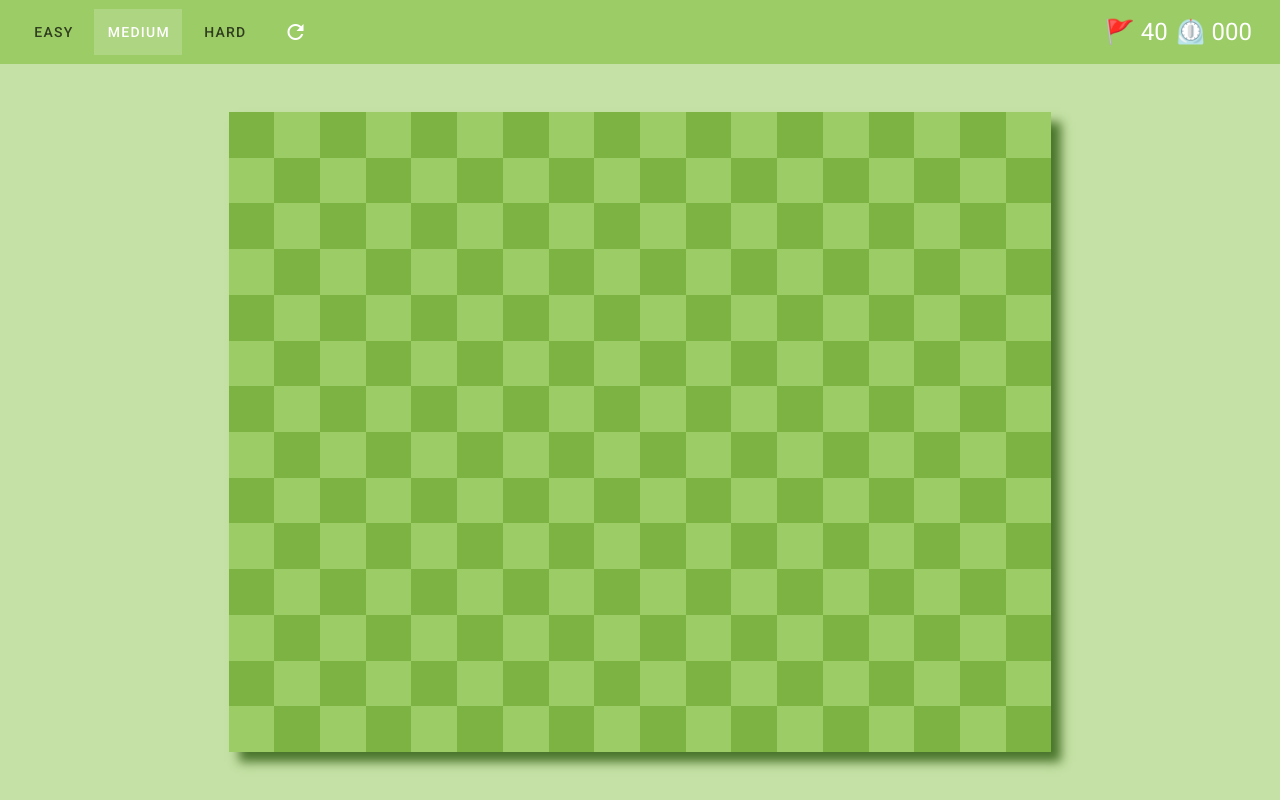
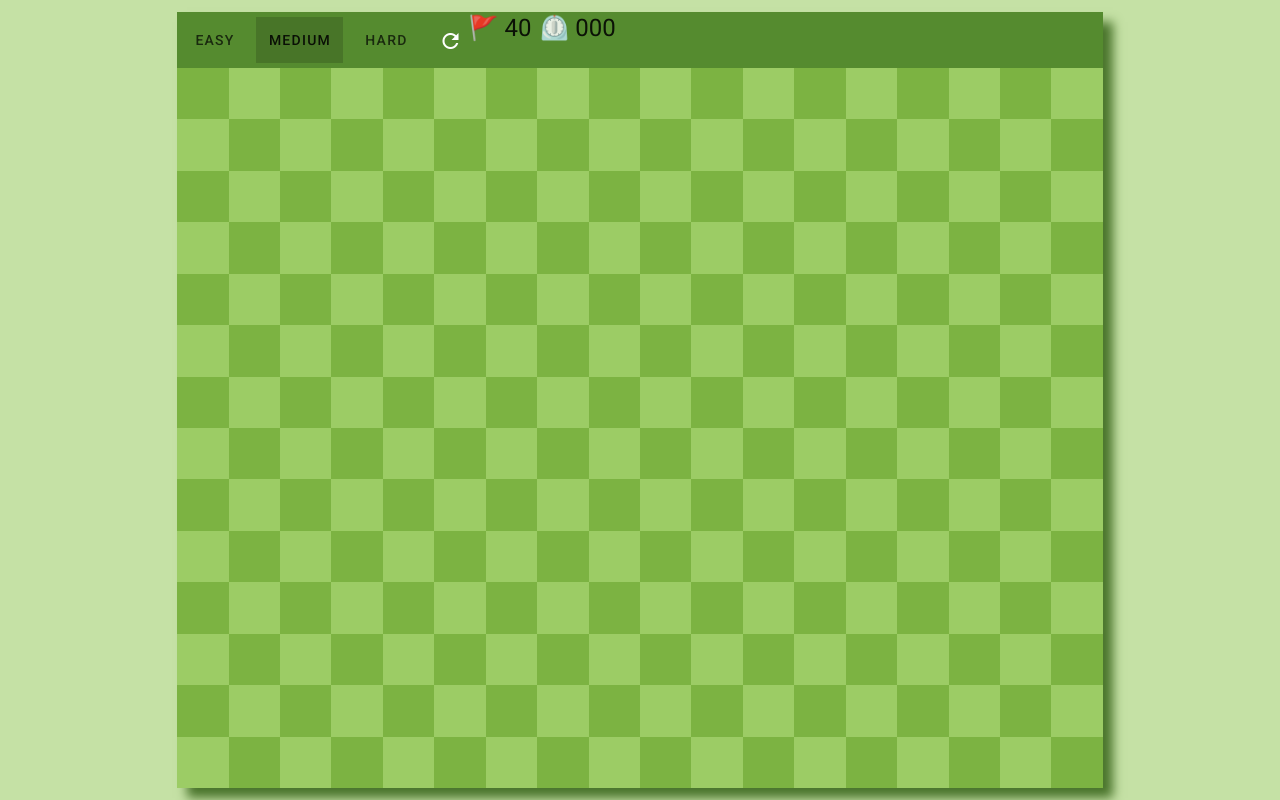
Before and after one commit to zachlearnscode/minesweeper, a Vue app in the folder minesweeper/: page / in a window 1280 px wide. Built offline with nearby package versions, Linux system fonts and the light colour scheme.

Commit message:
UI improvements. Attach header to board, so time, reset and flags always visible

```diff
--- a/minesweeper/src/App.vue
+++ b/minesweeper/src/App.vue
@@ -1,6 +1,66 @@
 <template>
   <v-app>
-    <v-app-bar flat class="light-green lighten-1">
+    <v-main class="d-flex justify-center align-center light-green lighten-3">
+      <v-container
+        class="wrapper d-flex flex-column pa-0"
+        :style="styles.wrapper"
+      >
+        <div
+          style="height: 56px; width: 100%"
+          class="light-green darken-3 d-flex space-between"
+        >
+          <div>
+            <v-btn-toggle group mandatory v-model="difficulty">
+              <v-btn value="easy"> {{ this.isMobile ? "E" : "Easy" }} </v-btn>
+              <v-btn value="medium" selected>
+                {{ this.isMobile ? "M" : "Medium" }}
+              </v-btn>
+              <v-btn value="hard"> {{ this.isMobile ? "H" : "Hard" }} </v-btn>
+            </v-btn-toggle>
+            <v-btn icon class="ml-sm-2" @click="newGame">
+              <v-icon color="white">mdi-refresh</v-icon>
+            </v-btn>
+          </div>
+          <div>
+            <span class="mr-sm-2 text-right text-sm-h5"
+              >🚩 {{ flagsAvailable }}</span
+            >
+            <span class="text-sm-h5">⏲️ {{ timeElapsed | padTime }}</span>
+          </div>
+        </div>
+
+        <div :key="boardKey" :style="styles.board">
+          <div
+            v-for="(row, rowIndex) in board"
+            :key="rowIndex"
+            :style="styles.row"
+          >
+            <div
+              v-for="(col, colIndex) in row"
+              :key="colIndex"
+              class="text-body-1 font-weight-bold font-weight-sm-regular text-sm-h5"
+              ref="cell"
+              :style="[
+                styles.cell,
+                styles.colorizeCell(rowIndex, colIndex, col.hidden),
+                styles.colorizeClues(col.content),
+              ]"
+              @click="reveal(rowIndex, colIndex)"
+              v-touch="{
+                left: () => (col.marked = false),
+                right: () => (col.marked = true),
+              }"
+              @click.right.prevent="col.marked = !col.marked"
+              @mouseover="highlight(board.flat().indexOf(col))"
+              @mouseleave="restore(board.flat().indexOf(col))"
+            >
+              {{ col.hidden ? (col.marked ? "🚩" : "") : col.content }}
+            </div>
+          </div>
+        </div>
+      </v-container>
+    </v-main>
+    <!--<v-app-bar flat class="light-green lighten-1">
       <v-container fluid class="font-weight-bold white--text">
         <v-row>
           <v-col
@@ -34,38 +94,8 @@
           </v-col>
         </v-row>
       </v-container>
-    </v-app-bar>
-    <v-container fluid class="wrapper light-green lighten-3" :style="styles.wrapper">
-      <div :key="boardKey" :style="styles.board">
-        <div
-          v-for="(row, rowIndex) in board"
-          :key="rowIndex"
-          :style="styles.row"
-        >
-          <div
-            v-for="(col, colIndex) in row"
-            :key="colIndex"
-            class="text-body-1 font-weight-bold font-weight-sm-regular text-sm-h5"
-            ref="cell"
-            :style="[
-              styles.cell,
-              styles.colorizeCell(rowIndex, colIndex, col.hidden),
-              styles.colorizeClues(col.content),
-            ]"
-            @click="reveal(rowIndex, colIndex)"
-            v-touch="{
-              left: () => (col.marked = false),
-              right: () => (col.marked = true),
-            }"
-            @click.right.prevent="col.marked = !col.marked"
-            @mouseover="highlight(board.flat().indexOf(col))"
-            @mouseleave="restore(board.flat().indexOf(col))"
-          >
-            {{ col.hidden ? (col.marked ? "🚩" : "") : col.content }}
-          </div>
-        </div>
-      </div>
-    </v-container>
+    </v-app-bar>-->
+
     <v-dialog v-model="gameWon" height="350px" width="500px">
       <v-card rounded>
         <v-container>
@@ -456,23 +486,24 @@ export default {
     styles() {
       return {
         wrapper: {
-          height: this.isMobile ? "calc(100vh - 56px)" : "calc(100vh - 64px)",
-          width: `100vw`,
-          display: "flex",
-          justifyContent: "center",
-          alignItems: "center",
-          padding: "1rem",
+          height: this.isMobile
+            ? `calc(90vw * ${this.rows / this.cols} + 56px)`
+            : "calc(90vh + 56px)",
+          width: this.isMobile
+            ? "90vw"
+            : `calc(90vh * ${this.cols / this.rows})`,
+          boxShadow: "10px 10px 10px #4a752c",
+          //width: `100vw`,
+          //display: "flex",
+          //justifyContent: "center",
+          //alignItems: "center",
+          //padding: "1rem",
         },
         board: {
-          height: this.isMobile
-            ? `calc(90vw * ${this.rows / this.cols})`
-            : "80vh",
-          width: this.isMobile
-            ? "90vw"
-            : `calc(80vh * ${this.cols / this.rows})`,
+          height: "100%",
+          width: "100%",
           display: "grid",
           gridTemplateRows: `repeat(${this.rows}, 1fr)`,
-          boxShadow: "10px 10px 10px #4a752c",
         },
         row: {
           display: "grid",
--- a/minesweeper/vue.config.js
+++ b/minesweeper/vue.config.js
@@ -1,5 +1,8 @@
 module.exports = {
   transpileDependencies: [
     'vuetify'
-  ]
+  ],
+  publicPath: process.env.NODE_ENV === 'production'
+    ? '/minesweeper'
+    : '/'
 }
```
Also changed, not shown: minesweeper/src/components/AppBar.vue (added, +60 -0 lines), 1 other file (tests, documents, lock files or other folders).
